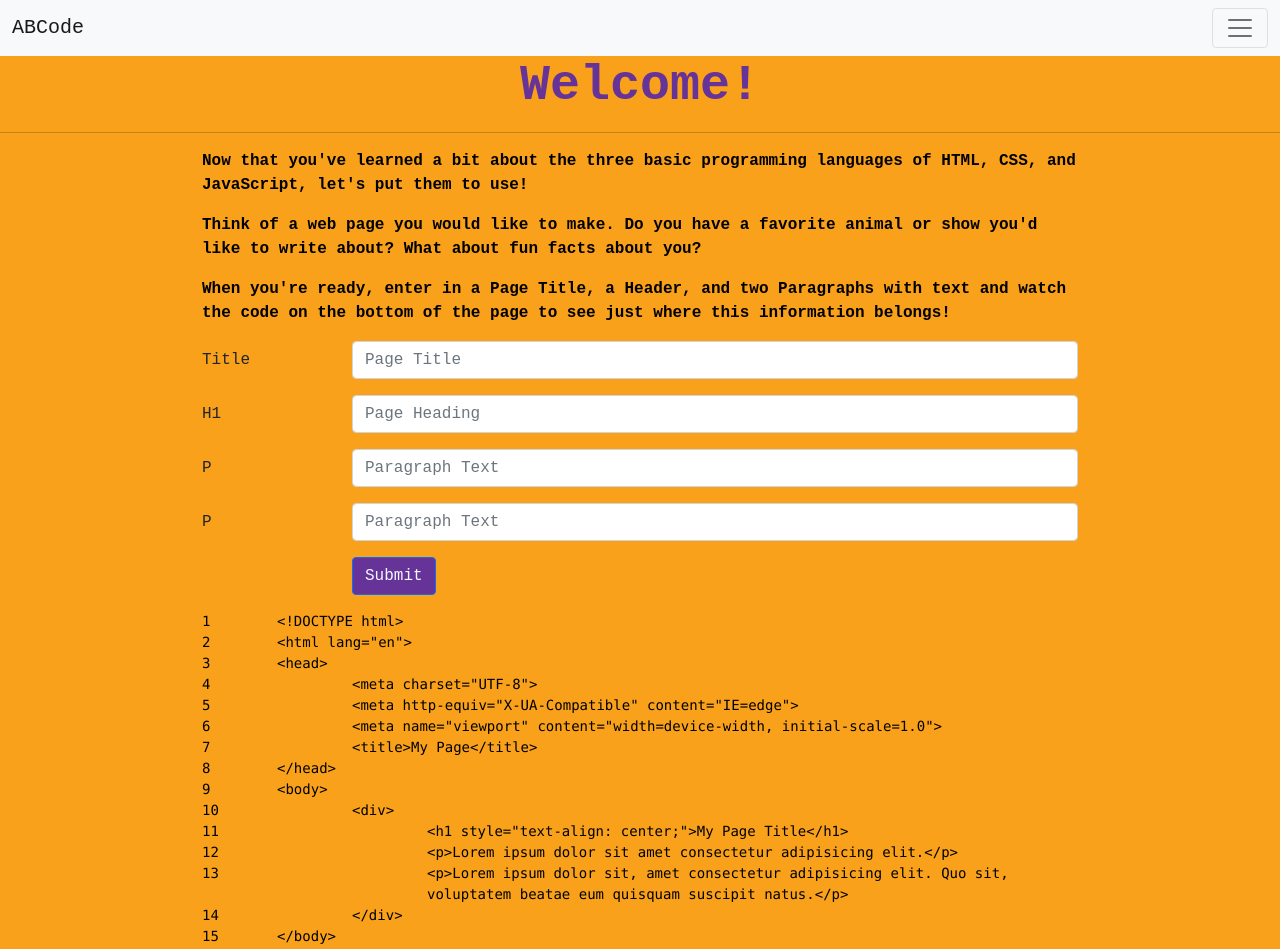
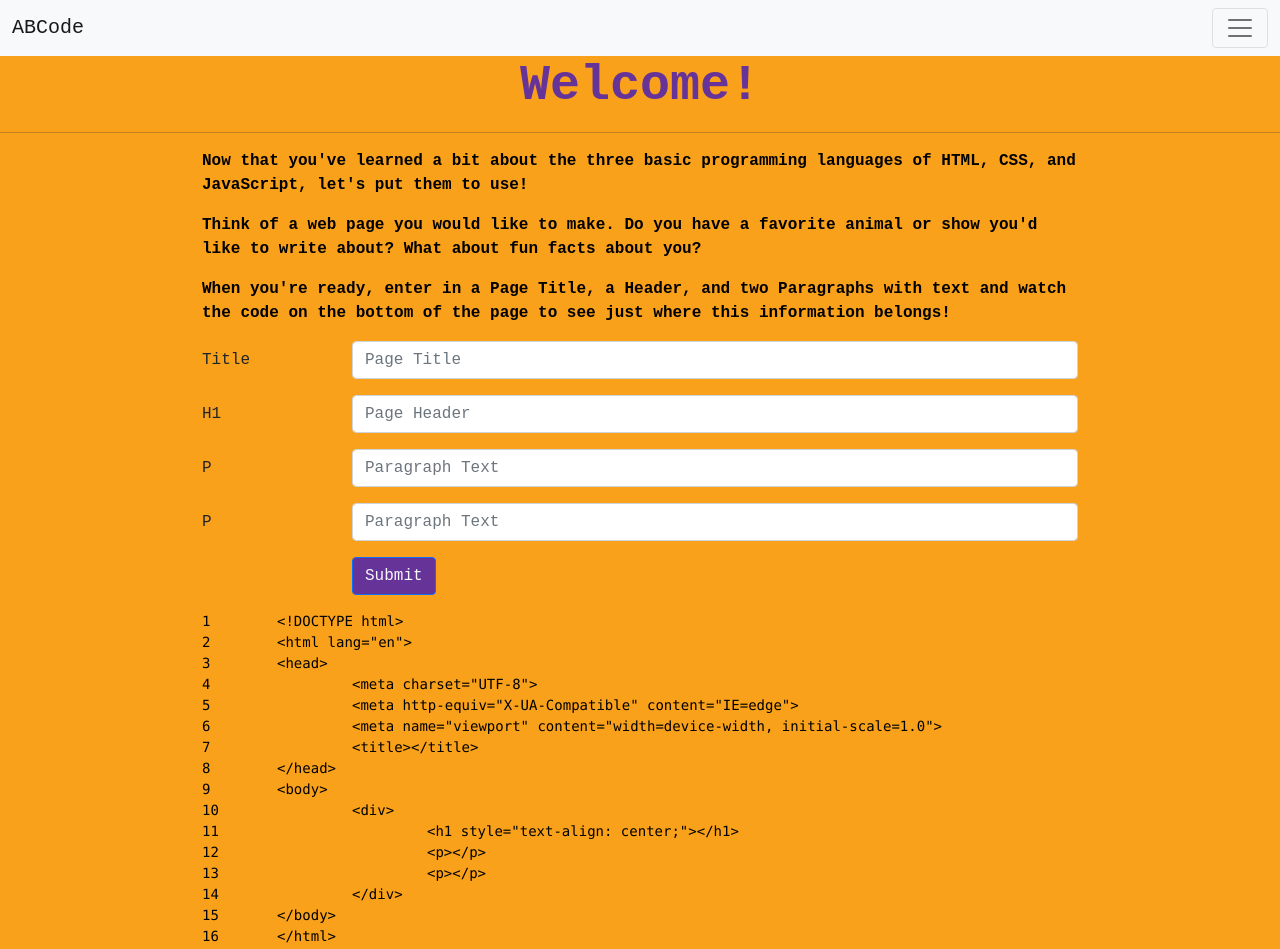
Before and after one commit to bridgettehmq/ABCode, a React (Create React App) app in the folder client/: page /newpage in a window 1280 px wide. Shown: the top 949 px of the page. Built offline with nearby package versions, Linux system fonts and the light colour scheme.

Commit message:
added useState functionality to newPage

```diff
--- a/client/src/pages/NewPage.js
+++ b/client/src/pages/NewPage.js
@@ -1,9 +1,35 @@
-import React from "react";
+import React, { useState } from "react";
 import { useAuth } from "../util/auth";
 import { Button, Form, Row, Col, Container } from 'react-bootstrap';
 
 export default function NewPage() {
   const { user } = useAuth();
+  const [pageTitle, setPageTitle] = useState('');
+  const [pageHeader, setPageHeader] = useState('');
+  const [paraOne, setParaOne] = useState('');
+  const [paraTwo, setParaTwo] = useState('');
+
+  const handleInputChange = (e) => {
+    e.preventDefault();
+    if (e.target.id === 'pageTitle') {
+      setPageTitle(e.target.value)
+    } else if (e.target.id === 'pageHeader') {
+      setPageHeader(e.target.value)
+    } else if (e.target.id === 'paraOne') {
+      setParaOne(e.target.value)
+    } else {
+      setParaTwo(e.target.value)
+    }
+  }
+
+  const handleFormSubmit = (e) => {
+    e.preventDefault();
+
+    setPageTitle('');
+    setPageHeader('');
+    setParaOne('');
+    setParaTwo('');
+  };
 
   return (
     <div>
@@ -16,45 +42,45 @@ export default function NewPage() {
       </Container>
       <Container>
         <Form>
-          <Form.Group as={Row} className="mb-3" controlId="formHorizontalEmail">
+          <Form.Group as={Row} className="mb-3" controlId="pageTitle">
             <Form.Label column sm={2}>
               Title
             </Form.Label>
             <Col sm={10}>
-              <Form.Control type="title" placeholder="Page Title" />
+              <Form.Control value={pageTitle} type="text" placeholder="Page Title" onChange={handleInputChange} />
             </Col>
           </Form.Group>
 
-          <Form.Group as={Row} className="mb-3" controlId="formHorizontalPassword">
+          <Form.Group as={Row} className="mb-3" controlId="pageHeader">
             <Form.Label column sm={2}>
               H1
             </Form.Label>
             <Col sm={10}>
-              <Form.Control type="h1" placeholder="Page Heading" />
+              <Form.Control value={pageHeader} type="text" placeholder="Page Header" onChange={handleInputChange} />
             </Col>
           </Form.Group>
 
-          <Form.Group as={Row} className="mb-3" controlId="formHorizontalPassword">
+          <Form.Group as={Row} className="mb-3" controlId="paraOne">
             <Form.Label column sm={2}>
               P
             </Form.Label>
             <Col sm={10}>
-              <Form.Control type="h1" placeholder="Paragraph Text" />
+              <Form.Control value={paraOne} type="text" placeholder="Paragraph Text" onChange={handleInputChange} />
             </Col>
           </Form.Group>
 
-          <Form.Group as={Row} className="mb-3" controlId="formHorizontalPassword">
+          <Form.Group as={Row} className="mb-3" controlId="paraTwo">
             <Form.Label column sm={2}>
               P
             </Form.Label>
             <Col sm={10}>
-              <Form.Control type="h1" placeholder="Paragraph Text" />
+              <Form.Control value={paraTwo} type="text" placeholder="Paragraph Text" onChange={handleInputChange} />
             </Col>
           </Form.Group>
 
           <Form.Group as={Row} className="mb-3">
             <Col sm={{ span: 10, offset: 2 }}>
-              <Button type="submit">Submit</Button>
+              <Button type="submit" onClick={handleFormSubmit}>Submit</Button>
             </Col>
           </Form.Group>
         </Form>
@@ -100,7 +126,7 @@ export default function NewPage() {
           <Row>
             <Col xs={2}>{`7`}</Col>
             <Col>
-              {`<title>My Page</title>`}
+              {`<title>${pageTitle}</title>`}
             </Col>
           </Row>
           <Row>
@@ -124,19 +150,19 @@ export default function NewPage() {
           <Row>
             <Col xs={3}>{`11`}</Col>
             <Col>
-              {`<h1 style="text-align: center;">My Page Title</h1>`}
+              {`<h1 style="text-align: center;">${pageHeader}</h1>`}
             </Col>
           </Row>
           <Row>
             <Col xs={3}>{`12`}</Col>
             <Col>
-              {`<p>Lorem ipsum dolor sit amet consectetur adipisicing elit.</p>`}
+              {`<p>${paraOne}</p>`}
             </Col>
           </Row>
           <Row>
             <Col xs={3}>{`13`}</Col>
             <Col>
-              {`<p>Lorem ipsum dolor sit, amet consectetur adipisicing elit. Quo sit, voluptatem beatae eum quisquam suscipit natus.</p>`}
+              {`<p>${paraTwo}</p>`}
             </Col>
           </Row>
           <Row>
```
